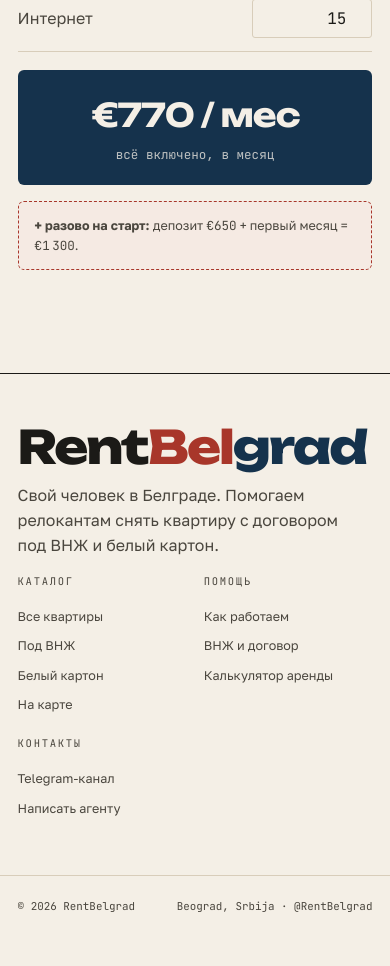
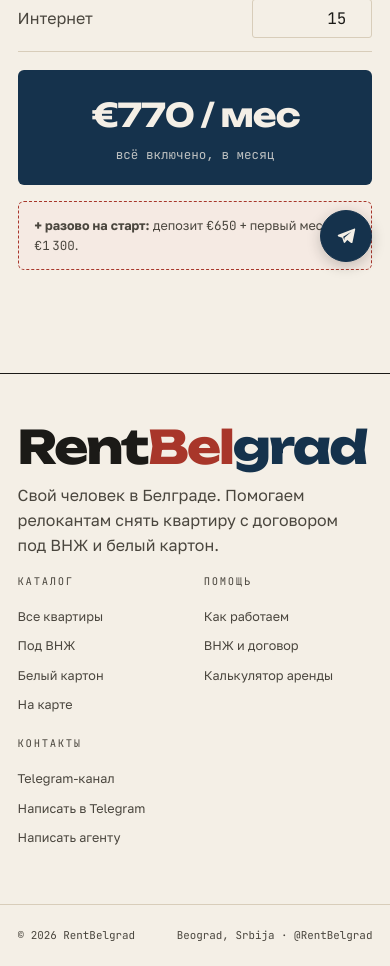
Before and after one commit to MWildFire/BelgradAppartment, a FastAPI app: page /calculator in a window 390 px wide; the page is wider, and only the part inside the window is pictured. Shown: the part 564-1530 px from the top of that part. Before the commit the page ends 1476 px from the top of that part, so only its background shows below. Run offline with FastAPI, Linux system fonts and the light colour scheme.

Commit message:
stage-w2: wave 1/F5 — «Написать в Telegram» CTA on every page
- app.py: Jinja global telegram_url (=SITE_TELEGRAM_URL=t.me/Darya_kralj) on the shared templates env
- base.html: CTA in header (navy button) + footer link + floating sticky FAB; inline mono Telegram
  SVG (no emoji), aria-label, rel=noopener target=_blank; channel link kept (separate)
- site.css: .btn.tg / .tg-fab (fixed, env(safe-area-*), z>nav), mobile icon-only, reduced-motion
- test_integration.py leak-guard: allow t.me/Darya_kralj (agent DM) alongside the channel; still
  catches source/cdn/площадка/other-t.me leaks
- +2 render tests. Suite 445 passed, 6 skipped.

Co-Authored-By: Claude Opus 4.8 <noreply@anthropic.com>

```diff
--- a/src/site/app.py
+++ b/src/site/app.py
@@ -18,10 +18,16 @@ from pathlib import Path
 from fastapi import FastAPI
 from fastapi.staticfiles import StaticFiles
 
+from src.config import get_settings
 from src.site.db import dispose_engines
-from src.site.routes import router
+from src.site.routes import router, templates
 
 STATIC_DIR = Path(__file__).parent / "static"
+
+# F5: site-wide «Написать в Telegram» CTA. Register the DM url as a Jinja global on
+# the SHARED templates env (the one routes.py renders through) so every page can use
+# {{ telegram_url }} — mirrors the csrf_token / site_base_url globals set in routes.py.
+templates.env.globals["telegram_url"] = get_settings().site_telegram_url
 
 
 @asynccontextmanager
--- a/src/site/static/css/site.css
+++ b/src/site/static/css/site.css
@@ -304,6 +304,37 @@ footer{border-top:1px solid var(--ink);margin-top:var(--bay)}
 .legal{display:flex;justify-content:space-between;padding-block:22px;border-top:1px solid var(--hairline);font-family:var(--mono);font-size:.68rem;color:var(--ink-2);flex-wrap:wrap;gap:10px}
 @media(max-width:820px){.foot{grid-template-columns:1fr 1fr}.foot .brand-col{grid-column:1/-1}}
 
+/* ───────── F5 — «Написать в Telegram» CTA (header btn + floating sticky) ─────────
+   Header button is navy (.btn.tg) so it reads distinct from the oxblood «подобрать».
+   The sticky FAB is fixed bottom-right, above all chrome, and respects the iOS
+   safe-area so it never tucks under the home-indicator. Inline mono SVG glyph. */
+.btn.tg{background:var(--navy);border-color:var(--navy);display:inline-flex;align-items:center;gap:8px}
+.btn.tg:hover{background:var(--navy-2);border-color:var(--navy-2)}
+.tg-ico{width:16px;height:16px;display:block;fill:currentColor;flex:0 0 auto}
+
+/* floating sticky: pill on desktop (icon + label), circle on mobile (icon only).
+   z above .nav (40); margins use env() so it clears the home-indicator / notch. */
+.tg-fab{position:fixed;z-index:60;right:max(18px,env(safe-area-inset-right));
+  bottom:max(18px,env(safe-area-inset-bottom));display:inline-flex;align-items:center;gap:10px;
+  padding:13px 18px;border-radius:999px;background:var(--navy);color:var(--paper);
+  border:1.5px solid var(--navy);box-shadow:0 4px 14px rgba(27,26,23,.22);
+  font-family:var(--text);font-weight:600;font-size:var(--step--1);line-height:1;
+  transition:transform .12s ease,background .12s ease}
+.tg-fab:hover{background:var(--navy-2);border-color:var(--navy-2);transform:translateY(-2px)}
+.tg-fab:focus-visible{outline:2px solid var(--oxblood);outline-offset:2px}
+.tg-fab .tg-ico{width:20px;height:20px}
+/* mobile: collapse the header CTA label to icon-only, and make the FAB a circle. */
+@media(max-width:860px){
+  .btn.tg .tg-lbl{position:absolute;width:1px;height:1px;overflow:hidden;clip:rect(0 0 0 0);clip-path:inset(50%);white-space:nowrap}
+  .btn.tg{padding:11px 13px}
+  .tg-fab .tg-fab-lbl{position:absolute;width:1px;height:1px;overflow:hidden;clip:rect(0 0 0 0);clip-path:inset(50%);white-space:nowrap}
+  .tg-fab{padding:0;width:52px;height:52px;justify-content:center}
+}
+@media(prefers-reduced-motion:reduce){
+  .tg-fab{transition:none}
+  .tg-fab:hover{transform:none}
+}
+
 /* ───────── motion safety (WCAG 2.3.3) ─────────
    Honor prefers-reduced-motion: kill the marquee, the .btn lift, the card hover transform,
    and neutralize decorative animations/transitions. We DON'T blanket-zero `transform` (the
--- a/src/site/templates/base.html
+++ b/src/site/templates/base.html
@@ -73,6 +73,12 @@
       </a><span class="fav-count" data-fav-count hidden>0</span>
       <a class="btn ghost" href="/catalog">Смотреть каталог</a>
       <a class="btn ox" href="/#lead">Подобрать квартиру</a>
+      {# F5: permanent DM-to-Дарья CTA (navy, distinct from the oxblood «подобрать»).
+         Inline mono paper-plane SVG — no emoji. New tab + noopener. #}
+      <a class="btn tg" href="{{ telegram_url }}" target="_blank" rel="noopener">
+        <svg class="tg-ico" viewBox="0 0 24 24" aria-hidden="true"><path d="M21.5 3.2 2.8 10.6c-.9.35-.88 1.62.03 1.95l4.6 1.64 1.78 5.4c.27.78 1.27.96 1.8.32l2.5-3.05 4.6 3.4c.6.45 1.47.13 1.65-.6L23 4.3c.2-.83-.6-1.5-1.5-1.1Zm-3.1 3.6-7.9 7.05c-.18.16-.3.4-.32.65l-.2 2.5-1.36-4.13 9.78-6.07Z"/></svg>
+        <span class="tg-lbl">Написать в Telegram</span>
+      </a>
     </div>
   </div>
 </header>
@@ -91,10 +97,20 @@
        sequential (no h2→h5 skip); styled by .foot .col h2, identical to the old h5 look. #}
     <div class="col"><h2>Каталог</h2><a href="/catalog">Все квартиры</a><a href="/catalog?vnj=1">Под ВНЖ</a><a href="/catalog?wc=1">Белый картон</a><a href="/map">На карте</a></div>
     <div class="col"><h2>Помощь</h2><a href="/#how">Как работаем</a><a href="/#vnj">ВНЖ и договор</a><a href="/calculator">Калькулятор аренды</a></div>
-    <div class="col"><h2>Контакты</h2><a href="{{ channel_url|default('https://t.me/RentBelgrad') }}" rel="noopener">Telegram-канал</a><a href="/#lead">Написать агенту</a></div>
+    {# F5: footer Telegram CTA = DM to Дарья ({{ telegram_url }}) — distinct from the
+       Telegram-канал link above (channel vs personal DM). #}
+    <div class="col"><h2>Контакты</h2><a href="{{ channel_url|default('https://t.me/RentBelgrad') }}" rel="noopener">Telegram-канал</a><a href="{{ telegram_url }}" target="_blank" rel="noopener">Написать в Telegram</a><a href="/#lead">Написать агенту</a></div>
   </div>
   <div class="wrap legal"><span>© 2026 RentBelgrad</span><span>Beograd, Srbija · @RentBelgrad</span></div>
 </footer>
+
+{# F5: floating sticky DM CTA — fixed bottom-right, above page chrome, safe-area aware.
+   Desktop = icon + label; mobile = icon-only (label collapses, aria-label carries the name).
+   aria-label is always present so the icon-only state stays accessible. #}
+<a class="tg-fab" href="{{ telegram_url }}" target="_blank" rel="noopener" aria-label="Написать в Telegram">
+  <svg class="tg-ico" viewBox="0 0 24 24" aria-hidden="true"><path d="M21.5 3.2 2.8 10.6c-.9.35-.88 1.62.03 1.95l4.6 1.64 1.78 5.4c.27.78 1.27.96 1.8.32l2.5-3.05 4.6 3.4c.6.45 1.47.13 1.65-.6L23 4.3c.2-.83-.6-1.5-1.5-1.1Zm-3.1 3.6-7.9 7.05c-.18.16-.3.4-.32.65l-.2 2.5-1.36-4.13 9.78-6.07Z"/></svg>
+  <span class="tg-fab-lbl">Написать в&nbsp;Telegram</span>
+</a>
 
 {# htmx is self-hosted (no CDN) — drives the catalog filter swaps + lead form. defer: parse-blocking-free. #}
 <script src="/static/js/htmx.min.js" defer></script>
```
Also changed, not shown: tests/site/test_integration.py (+8 -6 lines), tests/site/test_render.py (+35 -0 lines).
